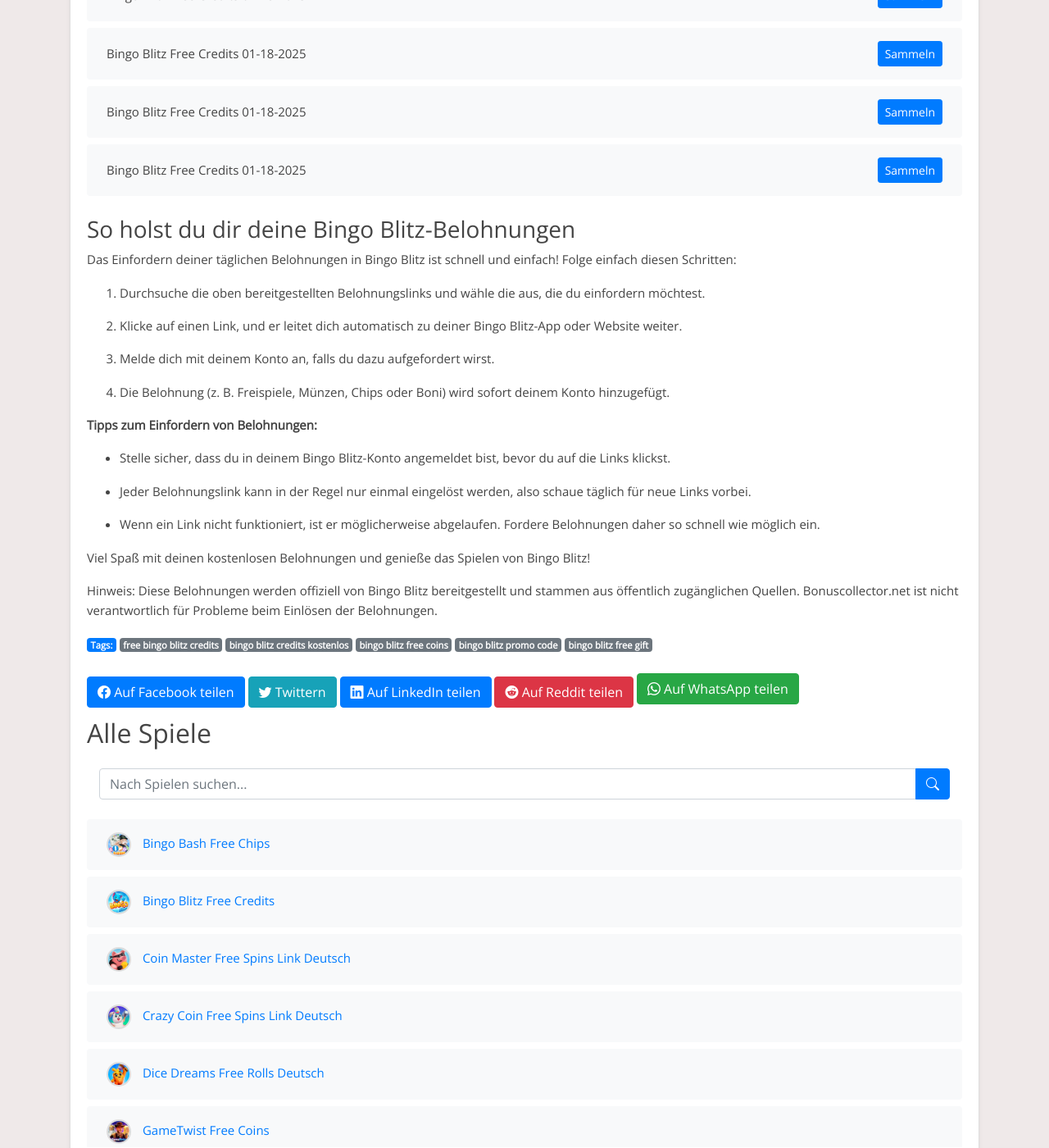
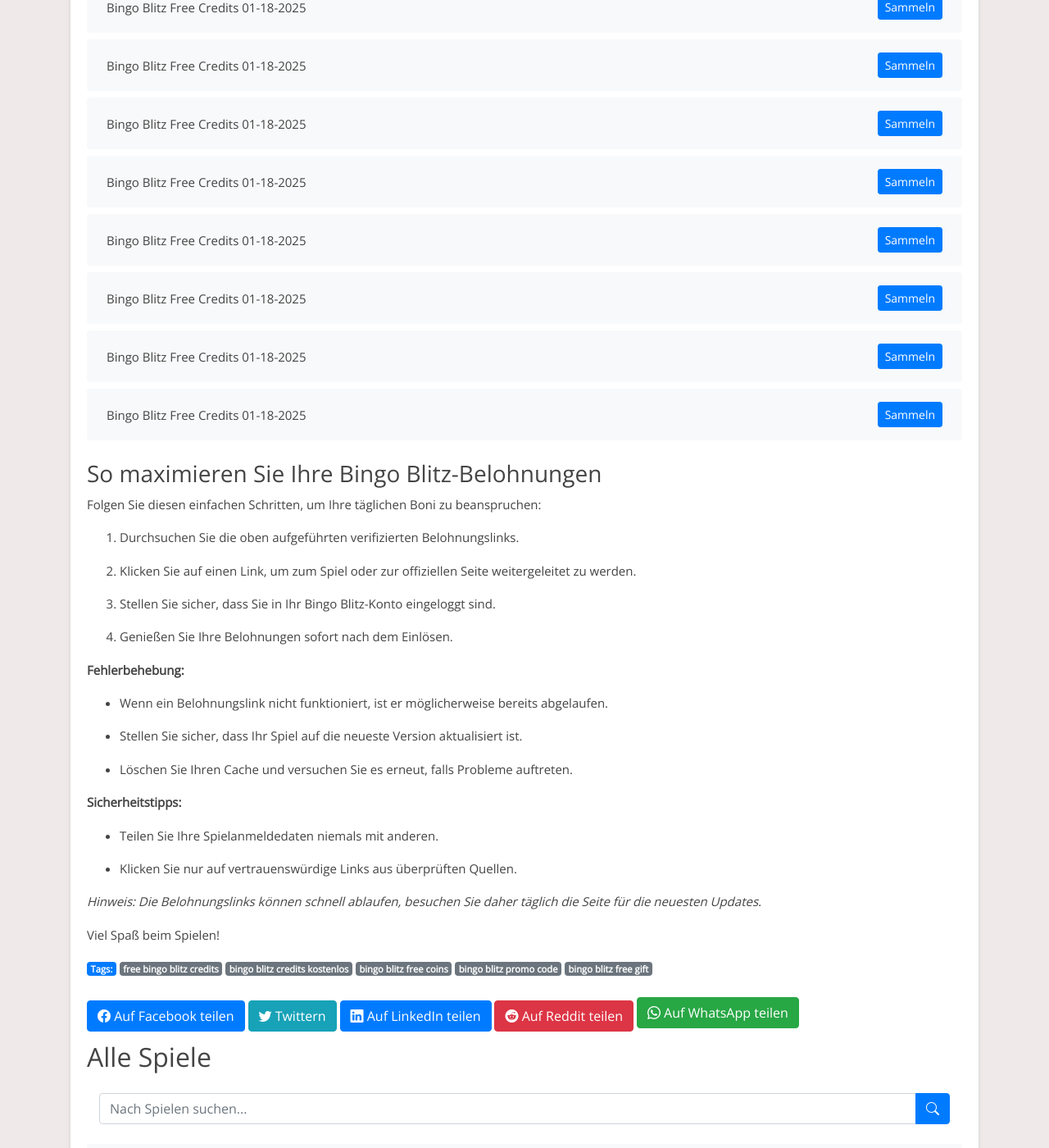
Before and after one commit to Prollad99/bs-de, a Jekyll site: the page built from _posts/2025-01-18-bingo-blitz.md, in a window 1280 px wide and 1400 px high, scrolled down 7477 px. Shown: the whole window at 82% size. Built offline with Jekyll 4.4.1, drawn with Linux system fonts in a browser that asks for light colours; some of the changed text lies outside the part shown.

Commit message:
Update bingo-blitz reward links, content, and modification timestamp

```diff
--- a/_includes/bingo-blitz_footer.html
+++ b/_includes/bingo-blitz_footer.html
@@ -1,27 +1,33 @@
-### So holst du dir deine Bingo Blitz-Belohnungen
+### So maximieren Sie Ihre Bingo Blitz-Belohnungen
 
 
-Das Einfordern deiner täglichen Belohnungen in Bingo Blitz ist schnell und einfach! Folge einfach diesen Schritten:
+Folgen Sie diesen einfachen Schritten, um Ihre täglichen Boni zu beanspruchen:
 
-1. Durchsuche die oben bereitgestellten Belohnungslinks und wähle die aus, die du einfordern möchtest.
+1. Durchsuchen Sie die oben aufgeführten verifizierten Belohnungslinks.
 
-2. Klicke auf einen Link, und er leitet dich automatisch zu deiner Bingo Blitz-App oder Website weiter.
+2. Klicken Sie auf einen Link, um zum Spiel oder zur offiziellen Seite weitergeleitet zu werden.
 
-3. Melde dich mit deinem Konto an, falls du dazu aufgefordert wirst.
+3. Stellen Sie sicher, dass Sie in Ihr Bingo Blitz-Konto eingeloggt sind.
 
-4. Die Belohnung (z. B. Freispiele, Münzen, Chips oder Boni) wird sofort deinem Konto hinzugefügt.
+4. Genießen Sie Ihre Belohnungen sofort nach dem Einlösen.
 
 
-**Tipps zum Einfordern von Belohnungen:**
+**Fehlerbehebung:**
 
-- Stelle sicher, dass du in deinem Bingo Blitz-Konto angemeldet bist, bevor du auf die Links klickst.
+- Wenn ein Belohnungslink nicht funktioniert, ist er möglicherweise bereits abgelaufen.
 
-- Jeder Belohnungslink kann in der Regel nur einmal eingelöst werden, also schaue täglich für neue Links vorbei.
+- Stellen Sie sicher, dass Ihr Spiel auf die neueste Version aktualisiert ist.
 
-- Wenn ein Link nicht funktioniert, ist er möglicherweise abgelaufen. Fordere Belohnungen daher so schnell wie möglich ein.
+- Löschen Sie Ihren Cache und versuchen Sie es erneut, falls Probleme auftreten.
 
 
-Viel Spaß mit deinen kostenlosen Belohnungen und genieße das Spielen von Bingo Blitz!
+**Sicherheitstipps:**
+
+- Teilen Sie Ihre Spielanmeldedaten niemals mit anderen.
+
+- Klicken Sie nur auf vertrauenswürdige Links aus überprüften Quellen.
 
 
-Hinweis: Diese Belohnungen werden offiziell von Bingo Blitz bereitgestellt und stammen aus öffentlich zugänglichen Quellen. Bonuscollector.net ist nicht verantwortlich für Probleme beim Einlösen der Belohnungen.
+*Hinweis: Die Belohnungslinks können schnell ablaufen, besuchen Sie daher täglich die Seite für die neuesten Updates.*
+
+Viel Spaß beim Spielen!
--- a/_includes/bingo-blitz_post.html
+++ b/_includes/bingo-blitz_post.html
@@ -1,13 +1,30 @@
-Entdecke tägliche Bingo Blitz-Belohnungen!
+Willkommen auf der täglichen Bingo Blitz-Belohnungsseite!
 
 
-Bist du ein Fan von Bingo Blitz und möchtest dein Spielerlebnis verbessern? Du bist hier genau richtig! Diese Seite ist allen Bingo Blitz-Enthusiasten gewidmet, die täglich kostenlose Belohnungen einfordern möchten. Hier findest du die neuesten Links, um Freispiele, Münzen, Chips und andere spannende Boni zu sammeln, damit du das Spiel noch mehr genießen kannst.
+Wenn Sie ein engagierter Fan von Bingo Blitz sind, haben wir etwas Besonderes für Sie! Hier finden Sie aktualisierte Links zu kostenlosen Drehungen, Münzen, Chips und anderen Boni, die Ihr Spielerlebnis verbessern.
 
 
-Bingo Blitz ist ein unterhaltsames Spiel, das von Millionen geliebt wird. Ob du höhere Level erreichen oder einfach nur den Nervenkitzel genießen möchtest – unsere täglichen Belohnungslinks halten dich im Spiel.
+**Was macht Bingo Blitz so besonders?**
+
+Bingo Blitz hat die Herzen von Millionen Spielern auf der ganzen Welt erobert. Mit seinem fesselnden Gameplay, herausfordernden Wettbewerben und spannenden Events ist es ein Muss für alle, die Spaß, Strategie und Belohnungen lieben.
 
 
-Hinweis: Bingo Blitz ist eine kostenlose App, die ausschließlich zu Unterhaltungszwecken entwickelt wurde. Bonuscollector.net ist eine unabhängige Plattform und steht in keiner Verbindung zu den Entwicklern oder Eigentümern von Bingo Blitz.
+**Tägliche Belohnungen:**
+
+- Frische Belohnungslinks, die regelmäßig aktualisiert werden.
+
+- Verpassen Sie keinen Bonus – setzen Sie ein Lesezeichen für diese Seite und schauen Sie täglich vorbei.
+
+- Sichern Sie sich Drehungen, Münzen und exklusive Boni, bevor sie ablaufen!
 
 
-Schau täglich vorbei, um sicherzustellen, dass du keine Belohnung verpasst!
+**Warum unsere Plattform nutzen?**
+
+- Einfaches, benutzerfreundliches Erlebnis.
+
+- Überprüfte und aktive Belohnungslinks.
+
+- Schneller Zugriff ohne komplizierte Schritte.
+
+
+*Hinweis: Bingo Blitz ist eine kostenlose App, die zu Unterhaltungszwecken entwickelt wurde. Wir stehen in keiner Verbindung zu den Entwicklern oder Eigentümern des Spiels.*
```
